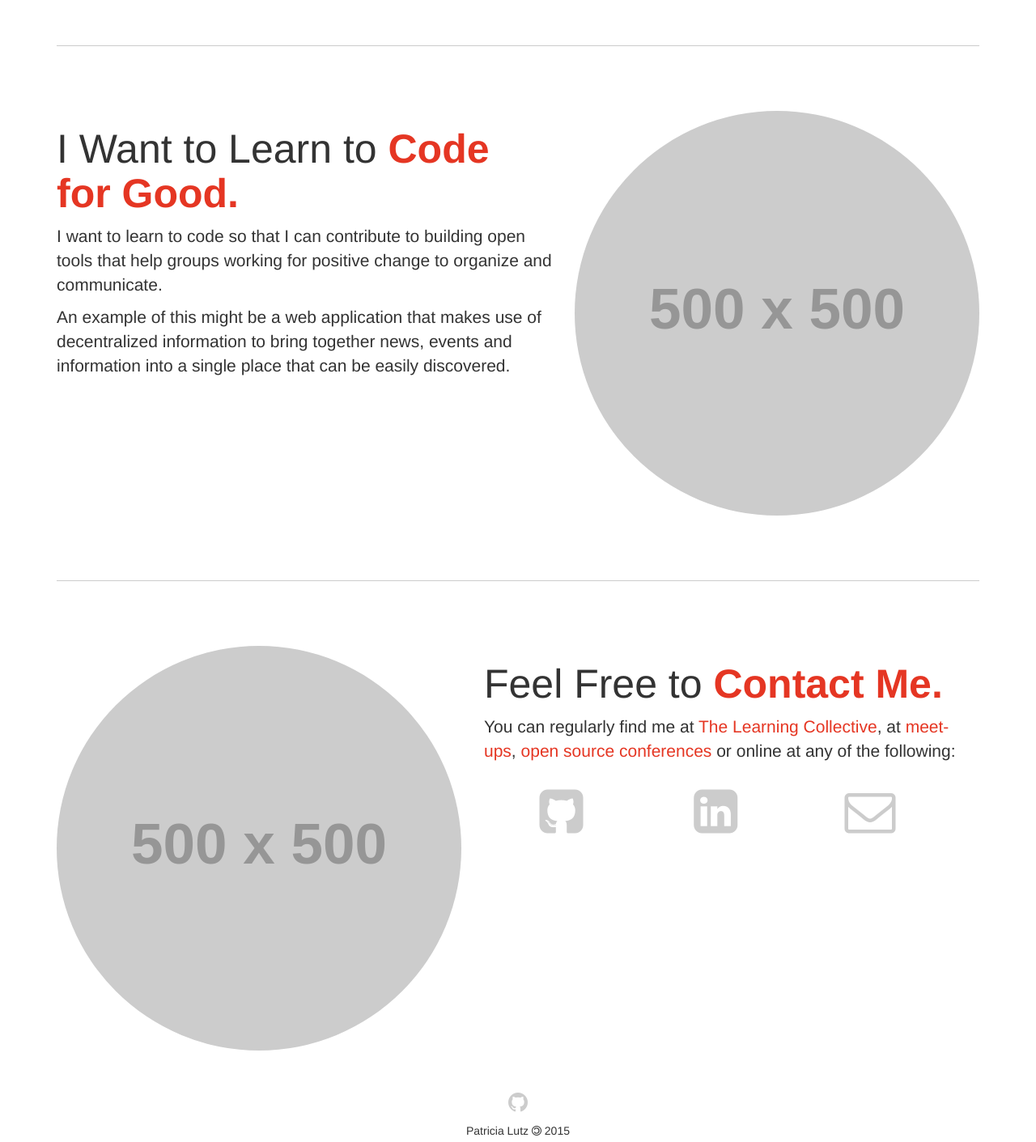
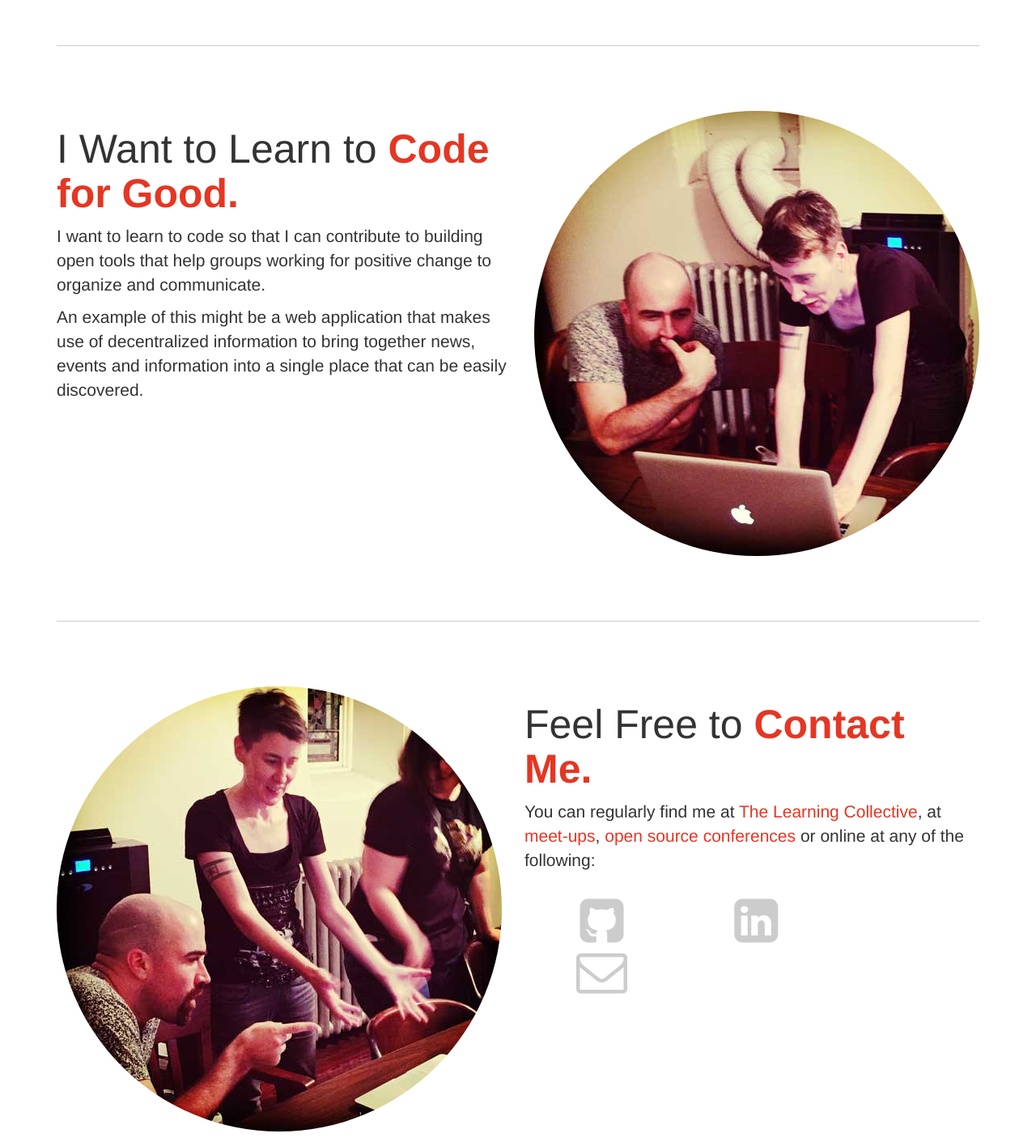
Before and after one commit to misfist/another-world-is-possible, a plain HTML site: page index.html in a window 1280 px wide. Shown: the part 580-1991 px from the top of the page at 81% size. Drawn offline with Linux system fonts and the light colour scheme; placeholder pictures from the web are drawn by us.

Commit message:
Added pictures.

```diff
--- a/index.html
+++ b/index.html
@@ -68,7 +68,7 @@
 
 			<article id="about" role="article">
 
-				<img class="img-circle img-responsive" src="http://placehold.it/500x500">
+				<img class="img-circle img-responsive" src="images/coding.jpg">
 
 				<h2>I Want to Learn to
                 <em>Code for Good.</em></h2>
@@ -81,7 +81,7 @@
 
 			<article id="contact" role="article">
 
-				<img class="img-circle img-responsive" src="http://placehold.it/500x500">
+				<img class="img-circle img-responsive" src="images/show-and-tell.jpg">
 
 				<h2>Feel Free to
                 <em>Contact Me.</em></h2>
```
